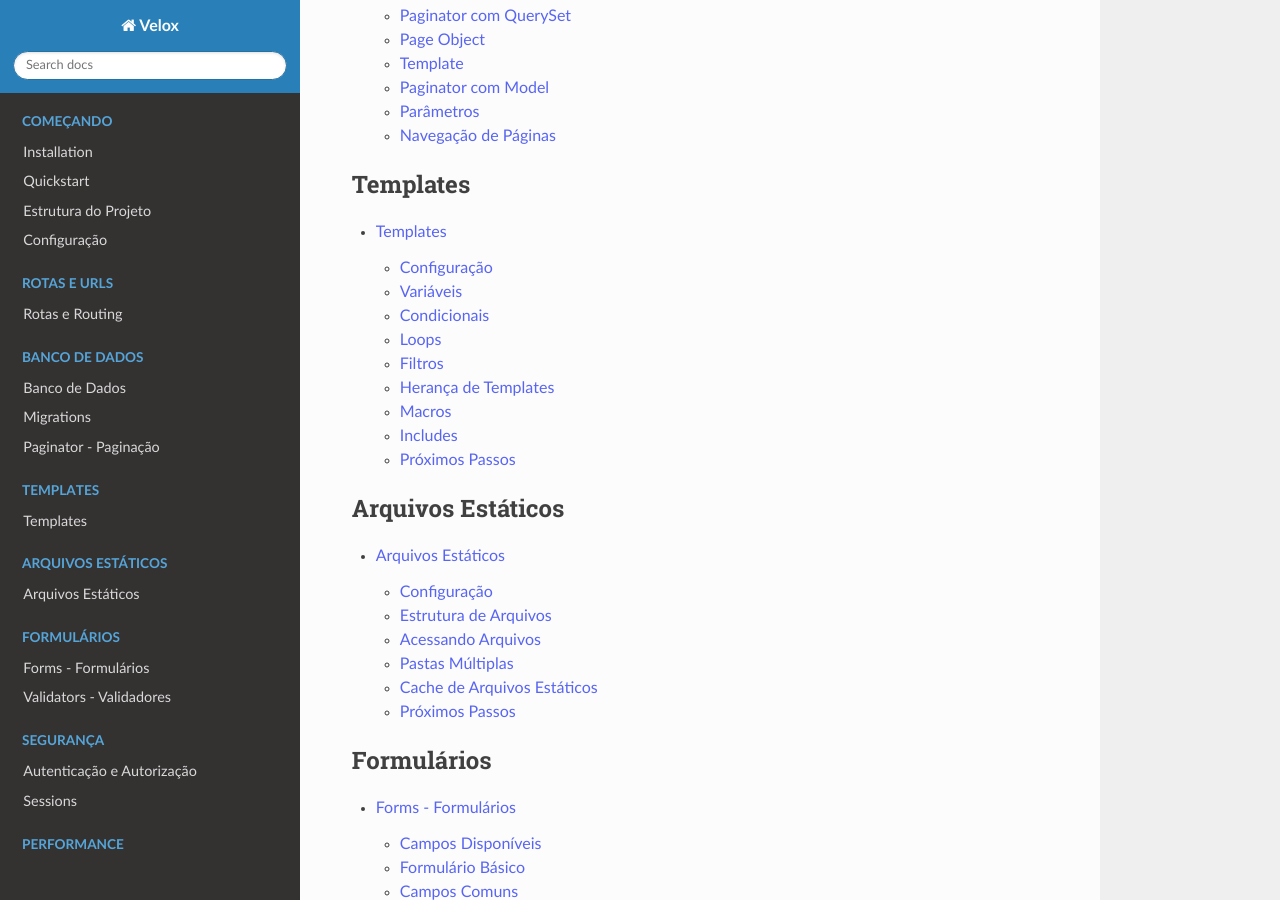
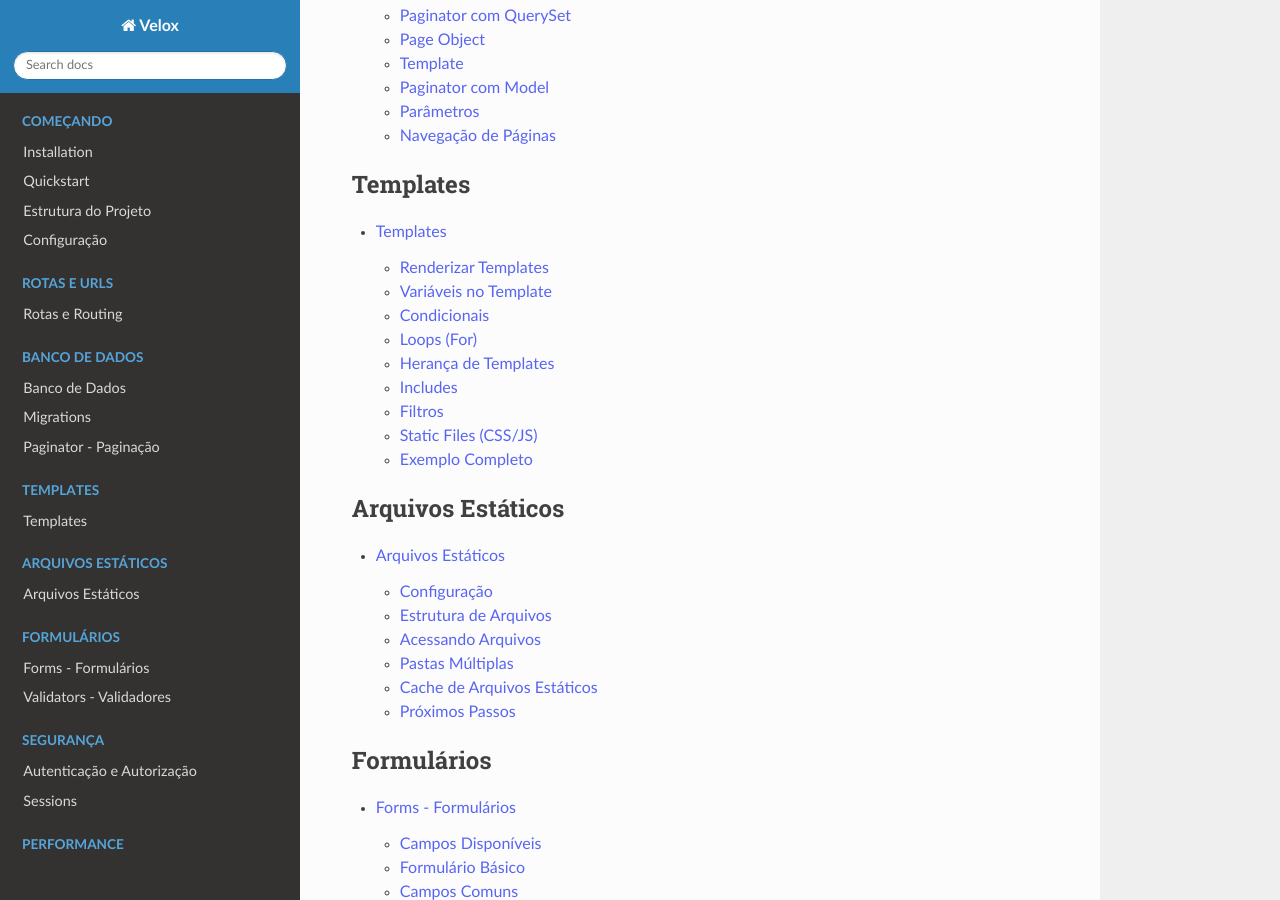
Before and after one commit to Barros1915/velox, a Sphinx documentation site: the page built from docs/source/index.rst, in a window 1280 px wide and 900 px high, scrolled down 2852 px. Built offline with Sphinx 7.4.7 and the Read the Docs theme 3.1.0, drawn with Linux system fonts in a browser that asks for light colours; some of the changed lines change nothing that is shown.

Commit message:
Adicionar documentação completa de templates
- Renderizar templates (app.render, res.html)
- Variáveis e escape XSS
- Condicionais (if/elif/else)
- Loops (for/empty)
- Herança (extends/block)
- Includes
- Filtros completos
- Static files

```diff
--- a/docs/source/templates.rst
+++ b/docs/source/templates.rst
@@ -1,101 +1,161 @@
 Templates
-==========
+=========
 
-O Velox inclui um motor de templates poderoso.
+O Velox usa um sistema de templates similar ao Jinja2, com escape XSS automático.
 
-Configuração
-------------
+Renderizar Templates
+-------------------
+
+**1. Usando app.render() (recomendado):**
 
 .. code-block:: python
 
    from velox import Velox
 
    app = Velox(__name__)
-
-   # Definir pasta de templates (padrão: templates)
-   app.template('templates')
+   app.template('templates')  # Define a pasta de templates
 
    @app.get('/')
-   def index(req, res):
-       return app.render('index.html', {'nome': 'João'})
+   def home(req, res):
+       # Renderiza template com contexto
+       return app.render('index.html', {
+           'title': 'Minha Página',
+           'name': 'João',
+           'users': [{'name': 'Alice'}, {'name': 'Bob'}]
+       })
 
-Variáveis
----------
+**2. Usando res.html() com template:**
 
-Use ``{{ variavel }}`` para imprimir variáveis:
+.. code-block:: python
+
+   @app.get('/pagina')
+   def pagina(req, res):
+       html = app.render('pagina.html', {'msg': 'Olá!'})
+       res.html(html)
+
+**3. Sem template (HTML direto):**
+
+.. code-block:: python
+
+   @app.get('/')
+   def home(req, res):
+       res.html('<h1>Olá Mundo!</h1>')
+
+---
+
+Variáveis no Template
+---------------------
+
+No arquivo ``templates/index.html``:
 
 .. code-block:: html
 
-   <h1>Olá, {{ nome }}!</h1>
+   <!DOCTYPE html>
+   <html>
+   <head>
+       <title>{{ title }}</title>
+   </head>
+   <body>
+       <h1>Olá, {{ name }}!</h1>
 
-   {# Comentário #}
+       <!-- Acessar objetos -->
+       <p>Primeiro usuário: {{ users.0.name }}</p>
+
+       <!-- Acessar atributos -->
+       <p>Email: {{ user.email }}</p>
+   </body>
+   </html>
+
+Variáveis são **escapadas automaticamente** contra XSS. Use ``|safe`` para HTML confiável:
+
+.. code-block:: html
+
+   <!-- Escape automático (safe) -->
+   {{ conteudo_html }}  <!-- escapa <script> -->
+
+   <!-- HTML seguro (não escapa) -->
+   {{ conteudo_html|safe }}
+
+---
 
 Condicionais
--------------
+------------
 
 .. code-block:: html
 
    {% if user %}
        <p>Bem-vindo, {{ user.name }}!</p>
    {% else %}
-       <p>Por favor, faça login.</p>
+       <p>Bem-vindo, visitante!</p>
    {% endif %}
 
-Loops
-----
+   {% if count > 10 %}
+       <span class="badge">Mais de 10 itens</span>
+   {% elif count > 5 %}
+       <span class="badge">Entre 5 e 10</span>
+   {% else %}
+       <span class="badge">Poucos itens</span>
+   {% endif %}
+
+---
+
+Loops (For)
+-----------
 
 .. code-block:: html
 
    <ul>
-   {% for item in items %}
-       <li>{{ item.name }}</li>
+   {% for user in users %}
+       <li>{{ user.name }} - {{ user.email }}</li>
    {% endfor %}
    </ul>
 
-Variáveis de Loop
-~~~~~~~~~~~~~~~~
+   <!-- Com índice -->
+   {% for user in users %}
+       <p>{{ forloop.index }}: {{ user.name }}</p>
+   {% endfor %}
 
-No loop, você tem acesso a:
+Variáveis disponíveis no loop:
+- ``forloop.index`` - posição atual (1-based)
+- ``forloop.index0`` - posição atual (0-based)
+- ``forloop.first`` - True se primeiro
+- ``forloop.last`` - True se último
+- ``forloop.length`` - total de items
 
-- ``items`` - o item atual
-- ``items_index`` - índice (0-based)
-- ``items_first`` - True se primeiro
-- ``items_last`` - True se último
-- ``items_length`` - total de itens
-
-Filtros
--------
-
-Use filtros com ``|``:
-
-.. code-block:: html
-
-   {{ nome|upper }}           {# JOÃO #}
-   {{ nome|lower }}           {# joão #}
-   {{ nome|title }}           {# João #}
-   {{ texto|truncate:30 }}   {# texto truncado #}
-   {{ preco|currency:"R$" }}  {# R$ 10,00 #}
-   {{ items|join:", " }}       {# item1, item2 #}
+---
 
 Herança de Templates
 --------------------
 
-base.html:
+**templates/base.html:**
 
 .. code-block:: html
 
    <!DOCTYPE html>
    <html>
    <head>
-       <title>{% block title %}Meu Site{% endblock %}</title>
-       {% block extra %}{% endblock %}
+       <title>{% block title %}Velox{% endblock %}</title>
+       <link rel="stylesheet" href="/static/css/style.css">
    </head>
    <body>
-       {% block content %}{% endblock %}
+       <header>
+           <nav>
+               <a href="/">Home</a>
+               <a href="/sobre">Sobre</a>
+           </nav>
+       </header>
+
+       <main>
+           {% block content %}{% endblock %}
+       </main>
+
+       <footer>
+           © 2026 Meu Site
+       </footer>
    </body>
    </html>
 
- Extend:
+**templates/index.html:**
 
 .. code-block:: html
 
@@ -104,39 +164,179 @@
    {% block title %}Página Inicial{% endblock %}
 
    {% block content %}
-       <h1>Olá!</h1>
+       <h1>Bem-vindo!</h1>
+       <p>Esta é a página inicial.</p>
    {% endblock %}
 
-Macros
------
+---
 
-Defina macros reutilizáveis:
+Includes
+--------
+
+**header.html:**
 
 .. code-block:: html
 
-   {% macro button(text, type='primary') %}
-       <button class="btn btn-{{ type }}">{{ text }}</button>
-   {% endmacro %}
+   <header>
+       <h1>Meu Site</h1>
+       <nav>
+           <a href="/">Home</a>
+           <a href="/sobre">Sobre</a>
+       </nav>
+   </header>
 
-Use:
+**footer.html:**
 
 .. code-block:: html
 
-   {{ button('Salvar') }}
-   {{ button('Cancelar', 'secondary') }}
+   <footer>
+       <p>© 2026 - Todos os direitos reservados</p>
+   </footer>
 
-Includes
----------
-
-Inclua outros templates:
+**index.html (com includes):**
 
 .. code-block:: html
 
    {% include "header.html" %}
+
+   <main>
+       <h1>Página Principal</h1>
+       {% include "components/alerta.html" with msg="Olá!" %}
+   </main>
+
    {% include "footer.html" %}
 
-Próximos Passos
--------------
+---
 
-- Explore :doc:`template_filters` para todos os filtros
-- Leia :doc:`template_inheritance` para herança avançada
+Filtros
+-------
+
+.. code-block:: html
+
+   <!-- Textos -->
+   {{ name|upper }}           <!-- JOÃO -->
+   {{ name|lower }}           <!-- joão -->
+   {{ name|title }}           <!-- João -->
+
+   <!-- Strings -->
+   {{ text|truncate:50 }}     <!-- Primeiros 50 chars... -->
+   {{ text|striptags }}       <!-- Remove tags HTML -->
+   {{ text|default:"N/A" }}   <!-- Valor padrão -->
+
+   <!-- Listas -->
+   {{ items|length }}         <!-- Total de items -->
+   {{ items|first }}          <!-- Primeiro item -->
+   {{ items|last }}           <!-- Último item -->
+   {{ items|join:", " }}      <!-- item1, item2 -->
+
+   <!-- Números -->
+   {{ price|currency:"R$" }}  <!-- R$ 10,50 -->
+   {{ num|format:"%.2f" }}     <!-- 10.50 -->
+
+   <!-- Datas -->
+   {{ date|date:"%d/%m/%Y" }}  <!-- 25/03/2026 -->
+
+   <!-- HTML -->
+   {{ html|safe }}            <!-- Não escapa -->
+
+---
+
+Static Files (CSS/JS)
+----------------------
+
+Configure no app.py:
+
+.. code-block:: python
+
+   from velox import Velox
+
+   app = Velox(__name__)
+   app.template('templates')
+   app.static('static')  # Pasta de arquivos estáticos
+
+No template:
+
+.. code-block:: html
+
+   <link rel="stylesheet" href="/static/css/style.css">
+   <script src="/static/js/app.js"></script>
+   <img src="/static/img/logo.png">
+
+Estrutura:
+
+::
+
+   projeto/
+   ├── app.py
+   ├── static/
+   │   ├── css/
+   │   │   └── style.css
+   │   ├── js/
+   │   │   └── app.js
+   │   └── img/
+   │       └── logo.png
+   └── templates/
+       └── index.html
+
+---
+
+Exemplo Completo
+----------------
+
+**app.py:**
+
+.. code-block:: python
+
+   from velox import Velox
+
+   app = Velox(__name__)
+   app.template('templates')
+   app.static('static')
+
+   @app.get('/')
+   def home(req, res):
+       users = [
+           {'name': 'Alice', 'email': 'alice@email.com'},
+           {'name': 'Bob', 'email': 'bob@email.com'},
+       ]
+       return app.render('index.html', {
+           'title': 'Home',
+           'users': users,
+           'count': len(users),
+       })
+
+   @app.get('/sobre')
+   def sobre(req, res):
+       res.html('<h1>Sobre Nós</h1><p>Página sobre.</p>')
+
+   if __name__ == '__main__':
+       app.run()
+
+**templates/index.html:**
+
+.. code-block:: html
+
+   {% extends "base.html" %}
+
+   {% block title %}{{ title }}{% endblock %}
+
+   {% block content %}
+       <h1>Bem-vindo!</h1>
+
+       <p>Total de usuários: {{ count }}</p>
+
+       <ul>
+       {% for user in users %}
+           <li>
+               <strong>{{ user.name|title }}</strong> -
+               <a href="mailto:{{ user.email }}">{{ user.email }}</a>
+           </li>
+       {% empty %}
+           <li>Nenhum usuário cadastrado.</li>
+       {% endfor %}
+       </ul>
+
+       {% if count > 0 %}
+           <p>Há usuários registrados!</p>
+       {% endif %}
+   {% endblock %}
```
